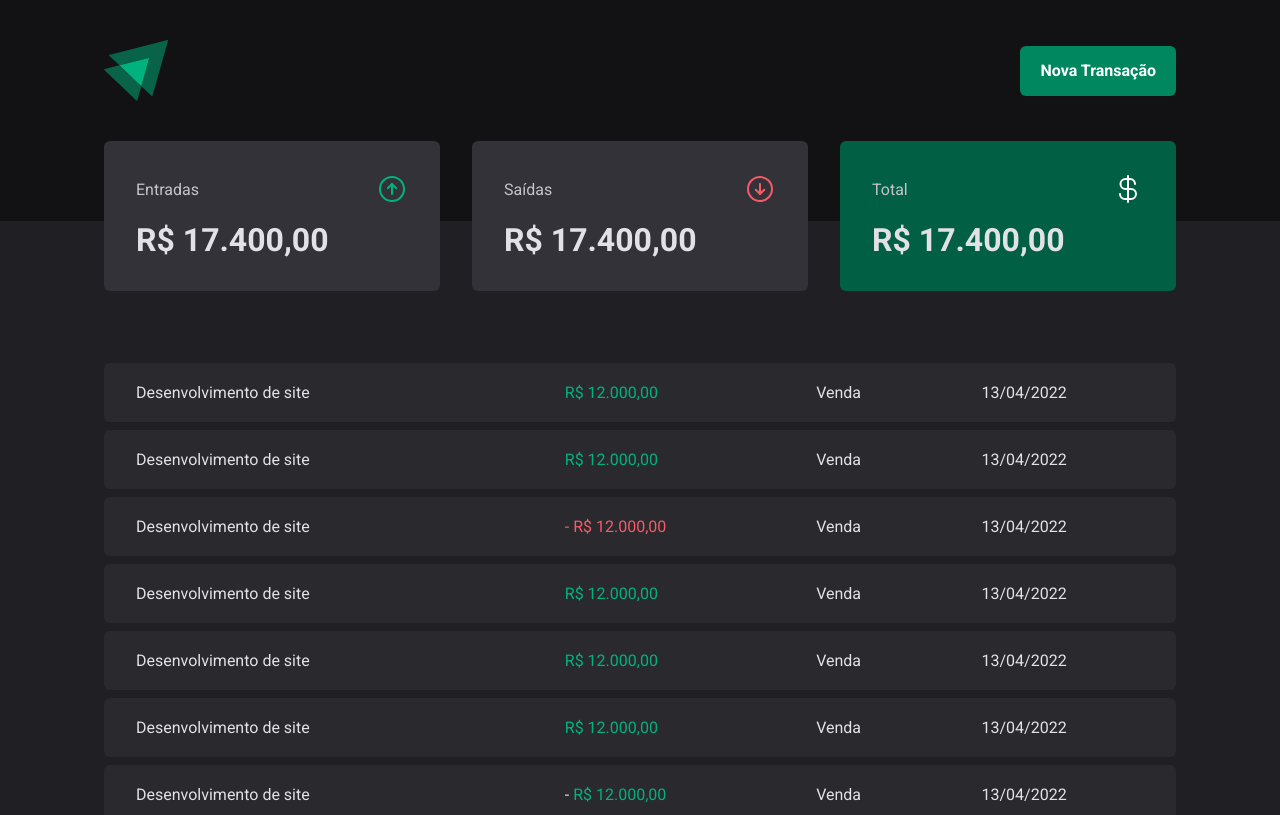
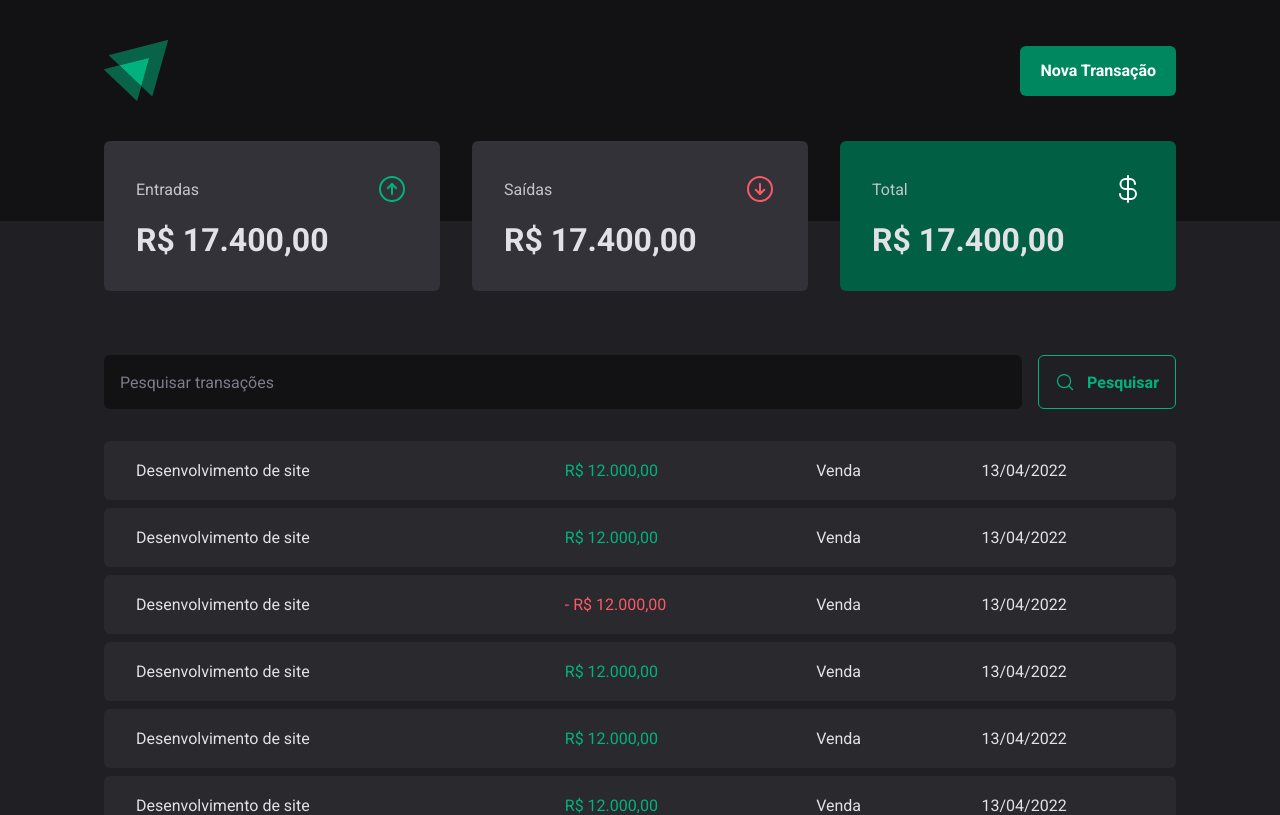
Before and after one commit to thiagoleet/react-dt-money, a React (Vite) app: page / in a window 1280 px wide. Shown: the top 815 px of the page. Built offline with nearby package versions, Linux system fonts and the light colour scheme.

Commit message:
Add SearchForm component to TransactionsPage and adjust table margin

```diff
--- a/src/pages/Transactions/index.tsx
+++ b/src/pages/Transactions/index.tsx
@@ -6,6 +6,7 @@ import {
   TransactionsTable,
   TransactionsWrapper,
 } from "./styles";
+import { SearchForm } from "./components/SearchForm";
 
 export function TransactionsPage() {
   return (
@@ -14,7 +15,7 @@ export function TransactionsPage() {
       <Summary />
 
       <TransactionsContainer>
-        {" "}
+        <SearchForm />
         <TransactionsTable>
           <tbody>
             <tr>
--- a/src/pages/Transactions/styles.ts
+++ b/src/pages/Transactions/styles.ts
@@ -13,7 +13,7 @@ export const TransactionsTable = styled.table`
   width: 100%;
   border-collapse: separate;
   border-spacing: 0 0.5rem;
-  /* margin-top: 1.5rem; */
+  margin-top: 1.5rem;
 
   td {
     padding: 1.25rem 2rem;
```
